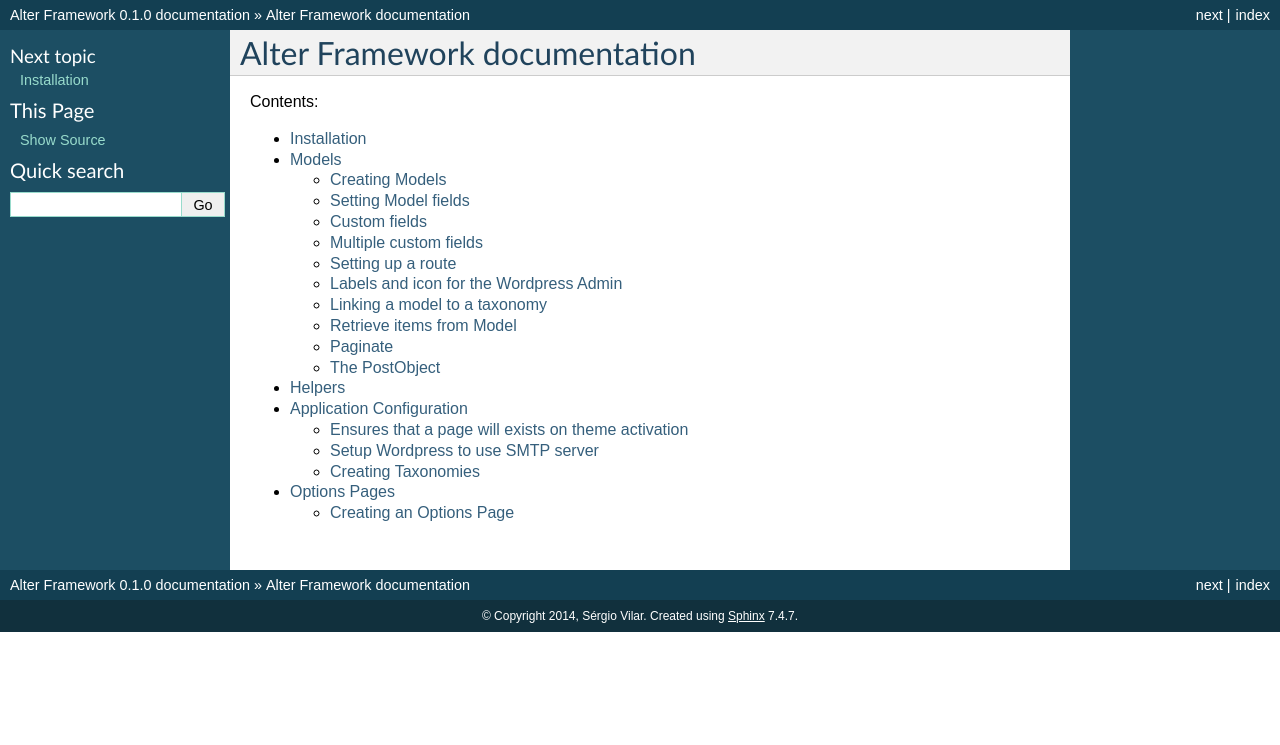
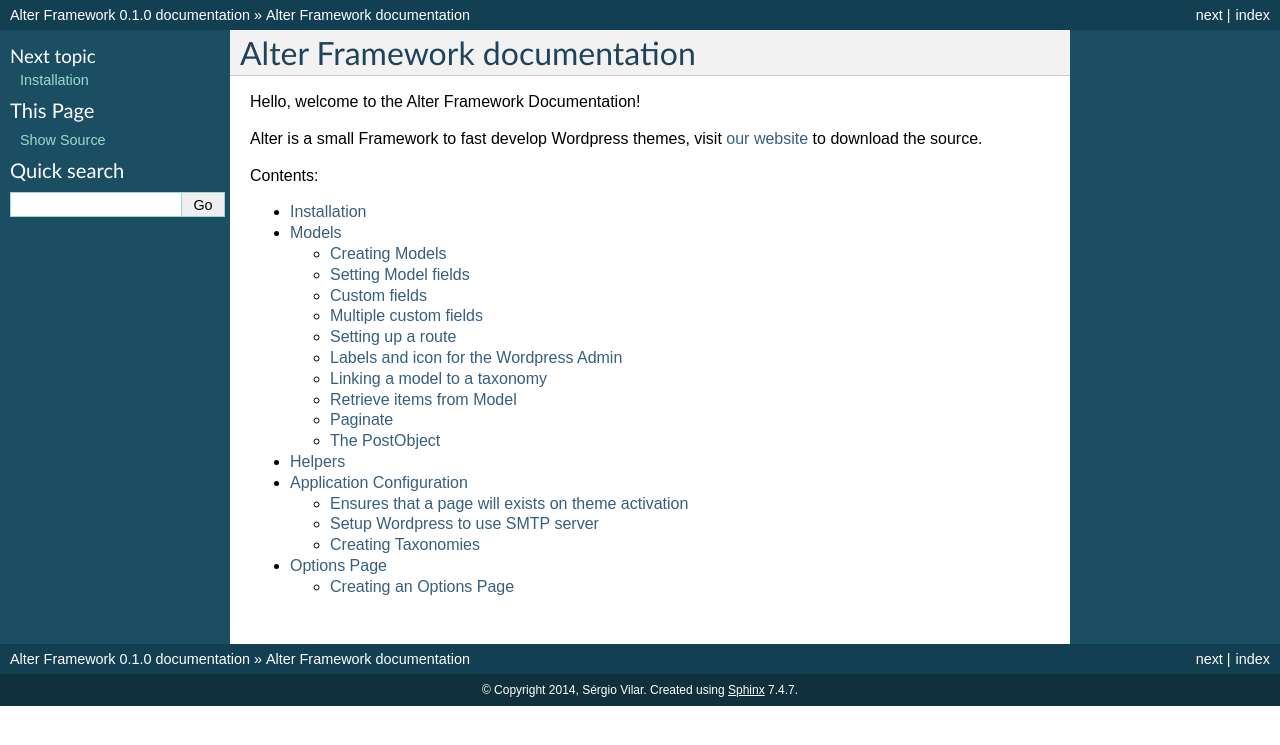
Before and after one commit to vinicius73/docs-1, a Sphinx documentation site: the page built from source/index.rst, in a window 1280 px wide. Shown: the top 745 px of the page. Built offline with Sphinx 7.4.7, drawn with Linux system fonts in a browser that asks for light colours.

Commit message:
Added welcome message

```diff
--- a/source/index.rst
+++ b/source/index.rst
@@ -1,5 +1,9 @@
 Alter Framework documentation
 ===========================================
+
+Hello, welcome to the Alter Framework Documentation!
+
+Alter is a small Framework to fast develop Wordpress themes, visit `our website <http://alter.github.io>`_ to download the source.
 
 Contents:
 
--- a/source/option.rst
+++ b/source/option.rst
@@ -1,4 +1,4 @@
-Options Pages
+Options Page
 ============
 
 You can use options page to provide additional configuration and customization to your website, to create a options page is very similar to creating models.
```
